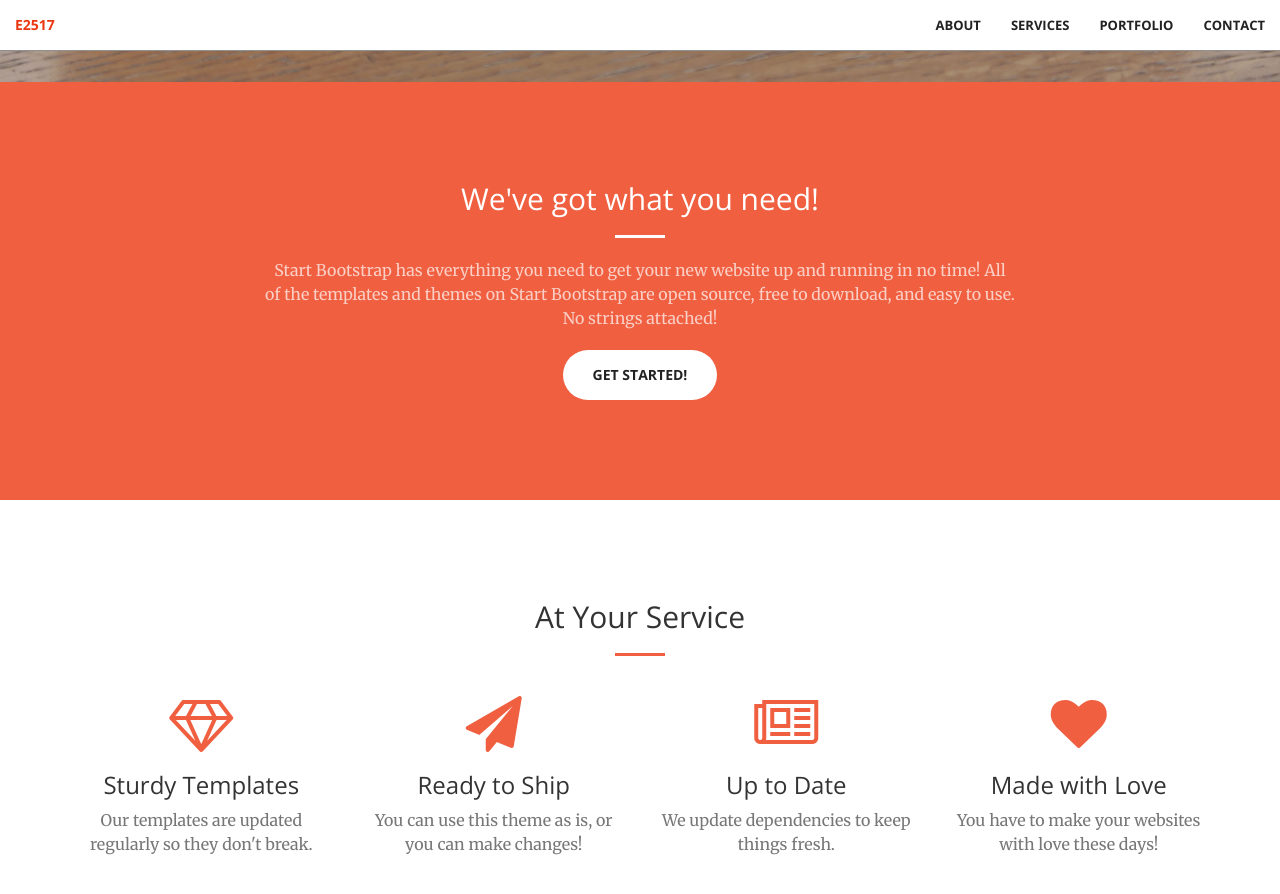
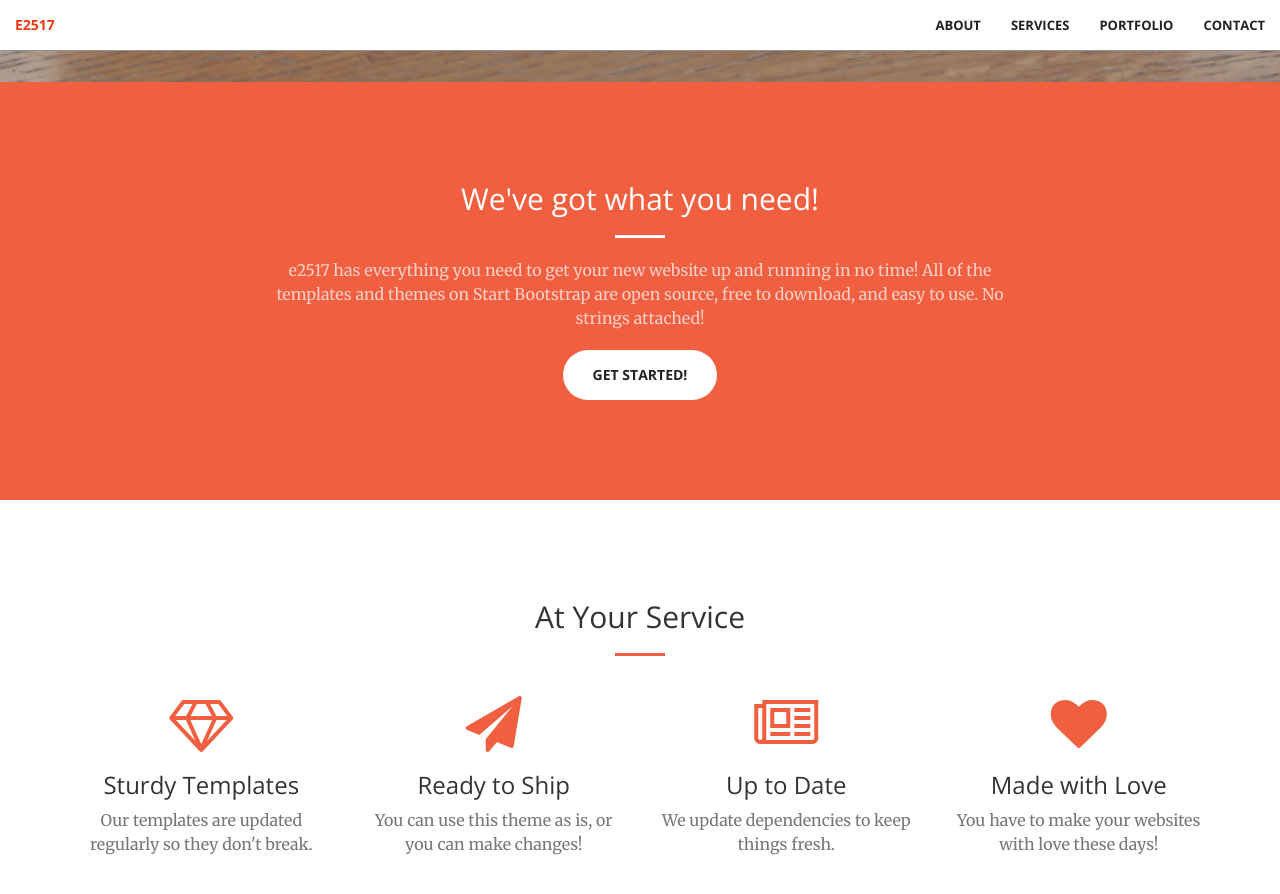
Before and after one commit to E2517/JekyllWebsite, a Jekyll site: the page built from index.html, in a window 1280 px wide and 900 px high, scrolled down 818 px. Shown: the top 894 px of the window. Built offline with Jekyll 4.4.1, drawn with Linux system fonts in a browser that asks for light colours.

Commit message:
Update call-to-action.html

```diff
--- a/_includes/call-to-action.html
+++ b/_includes/call-to-action.html
@@ -4,7 +4,7 @@
             <div class="col-lg-8 col-lg-offset-2 text-center">
                 <h2 class="section-heading">We've got what you need!</h2>
                 <hr class="light">
-                <p class="text-faded">Start Bootstrap has everything you need to get your new website up and running in no time! All of the templates and themes on Start Bootstrap are open source, free to download, and easy to use. No strings attached!</p>
+                <p class="text-faded">e2517 has everything you need to get your new website up and running in no time! All of the templates and themes on Start Bootstrap are open source, free to download, and easy to use. No strings attached!</p>
                 <a href="#" class="btn btn-default btn-xl">Get Started!</a>
             </div>
         </div>
```
